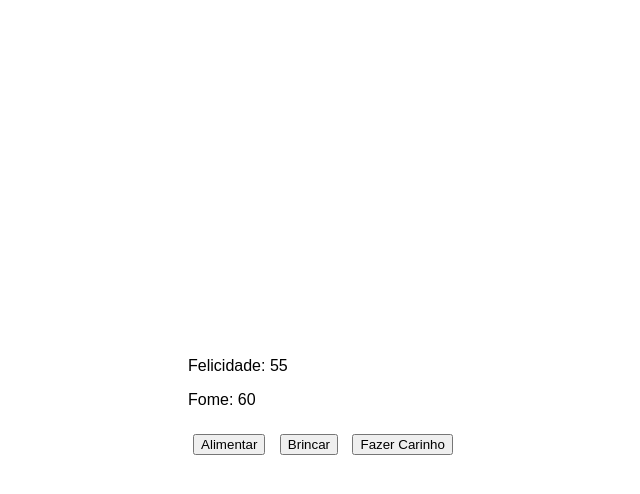
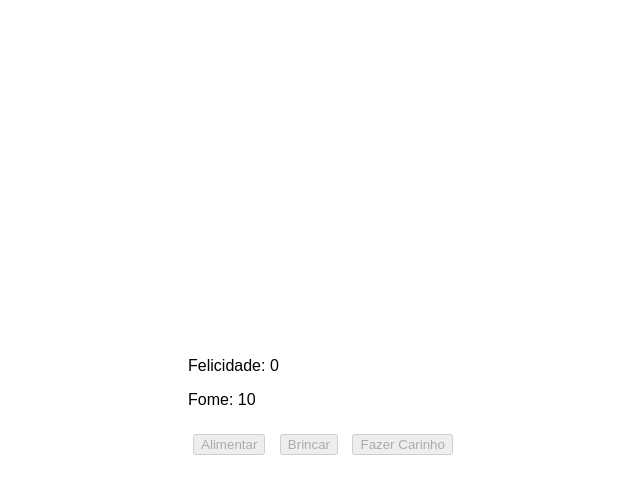
Before and after one commit to Gracielle-Sampaio/BixinhoVirtual, a plain HTML site: page index.html in a window 1280 px wide. Both pictures are taken after a click on the button "Brincar". Shown: the whole page, without its empty margins (317-957 px from the left). Drawn offline with Linux system fonts and the light colour scheme.

Commit message:
atualização

```diff
--- a/index.html
+++ b/index.html
@@ -9,12 +9,12 @@
 <body>
     <div class="Bixinho">
         <div class="status">
-            <p>Felicidade: <span id="happiness">50</span></p>
-            <p>Fome: <span id="hunger">50</span></p>
+            <p>Felicidade: <span id="Felicidade">100</span></p>
+            <p>Fome: <span id="Fome">0</span></p>
         </div>
         <div class="actions">
-            <button id="feed">Alimentar</button>
-            <button id="play">Brincar</button>
+            <button id="Alimentar">Alimentar</button>
+            <button id="Brincar">Brincar</button>
             <button id="pet">Fazer Carinho</button>
         </div>
     </div>
--- a/script.js
+++ b/script.js
@@ -1,35 +1,36 @@
-const happinessElement = document.getElementById("happiness");
-        const feedButton = document.getElementById("feed");
-        const hungerElement = document.getElementById("hunger");
+const happinessElement = document.getElementById("Felicidade");
+
+        const feedButton = document.getElementById("Alimentar");
+        const hungerElement = document.getElementById("Fome");
         const petButton = document.getElementById("pet");
-        const playButton = document.getElementById("play");
+        const playButton = document.getElementById("Brincar");
 
-    let happiness = 50;
-    let hunger = 50;
+    let happiness = 100;
+    let hunger = 0;
 
     function updateStatus() {
-        happiness -= 5;
-        hunger += 10;
+        felicidade = -5;
+        fome = +10;
 
-        happiness = Math.max(happiness, 0);
-        hunger = Math.min(hunger, 100);
+        felicidade = Math.max(felicidade, 0);
+        fome = Math.min(fome, 100);
 
-        happinessElement.textContent = happiness;
-        hungerElement.textContent = hunger;
+        happinessElement.textContent = felicidade;
+        hungerElement.textContent = fome;
 
-        if (happiness <= 0 || hunger >= 100) {
+        if (felicidade <= 0 || fome >= 100) {
             gameOver();
         }
     }
 
     function feed() {
-        hunger -= 20;
+        hunger = +10;
         hunger = Math.max(hunger, 0);
         updateStatus();
     }
 
     function play() {
-        happiness += 10;
+        happiness = +10;
         happiness = Math.min(happiness, 100);
         updateStatus();
     }
```
